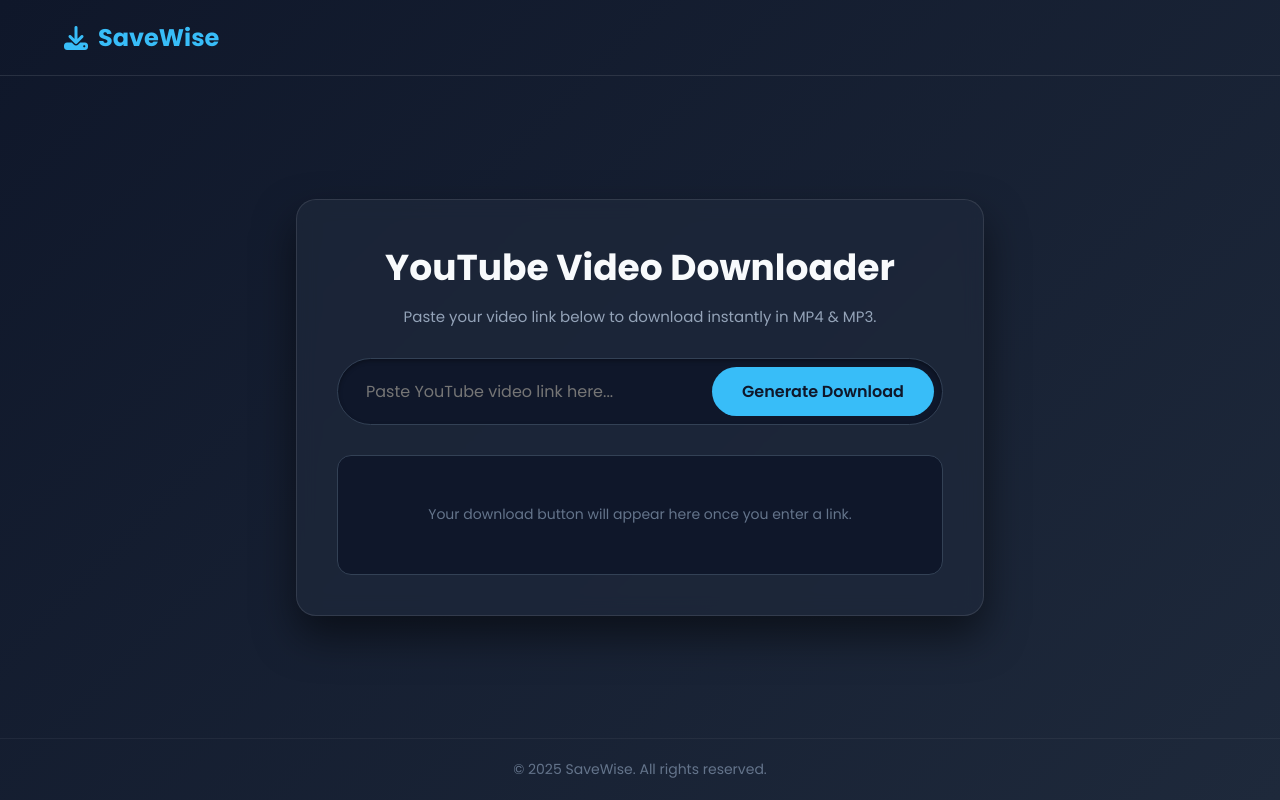
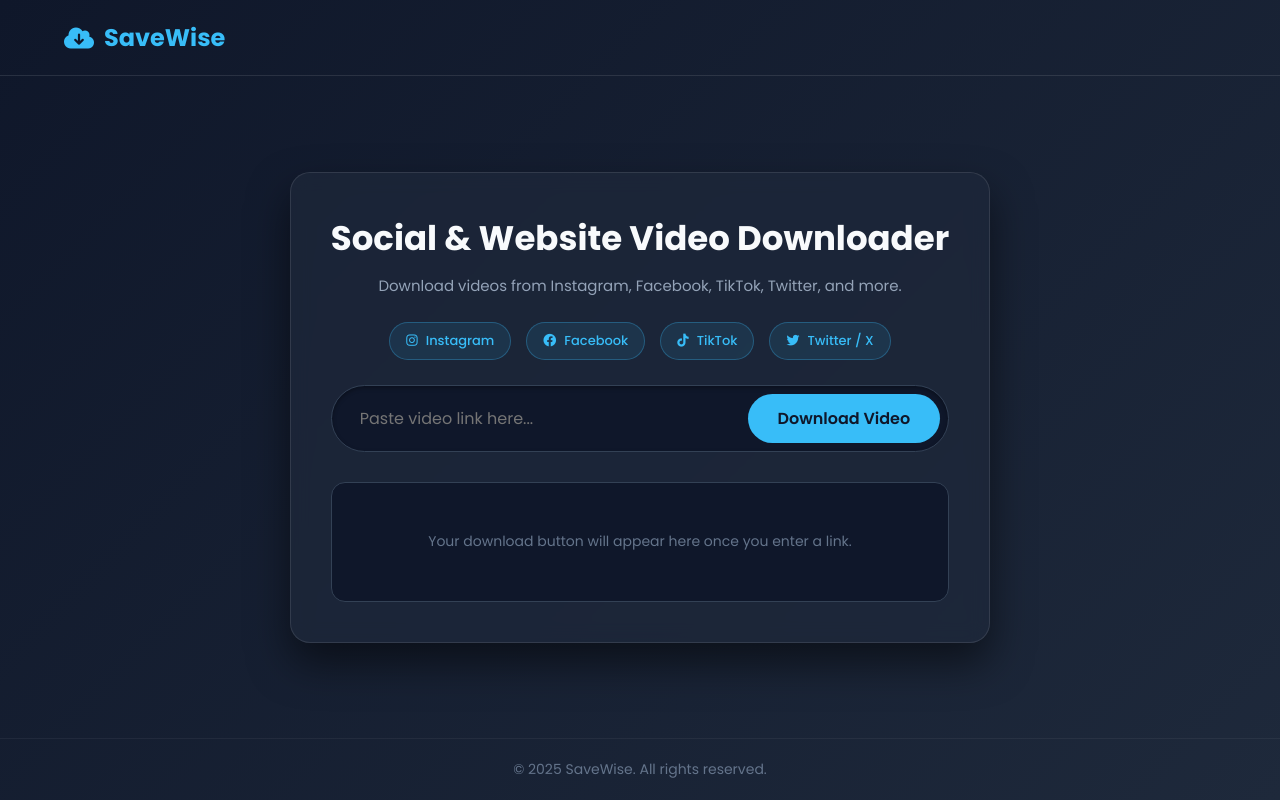
Before and after one commit to softblinkhelp-debug/savewise-site, a plain HTML site: page index.html in a window 1280 px wide. Drawn offline with Linux system fonts and the light colour scheme.

Commit message:
Update index.html

```diff
--- a/index.html
+++ b/index.html
@@ -3,7 +3,7 @@
 <head>
     <meta charset="UTF-8">
     <meta name="viewport" content="width=device-width, initial-scale=1.0">
-    <title>SaveWise - Free Video Downloader</title>
+    <title>SaveWise - Universal Social Video Downloader</title>
     <!-- Google Fonts & FontAwesome -->
     <link href="https://fonts.googleapis.com/css2?family=Poppins:wght@300;400;500;600;700&display=swap" rel="stylesheet">
     <link rel="stylesheet" href="https://cdnjs.cloudflare.com/ajax/libs/font-awesome/6.4.0/css/all.min.css">
@@ -38,8 +38,8 @@
             gap: 10px;
         }
         .main-container {
-            max-width: 700px;
-            margin: 60px auto;
+            max-width: 750px;
+            margin: 50px auto;
             padding: 40px;
             background: rgba(30, 41, 59, 0.7);
             backdrop-filter: blur(10px);
@@ -49,14 +49,33 @@
             text-align: center;
         }
         h1 {
-            font-size: 36px;
+            font-size: 34px;
             margin-bottom: 10px;
             color: #f8fafc;
         }
         p.subtitle {
             color: #94a3b8;
-            margin-bottom: 30px;
+            margin-bottom: 25px;
             font-size: 15px;
+        }
+        .platforms {
+            display: flex;
+            justify-content: center;
+            gap: 15px;
+            margin-bottom: 25px;
+            flex-wrap: wrap;
+        }
+        .platform-badge {
+            background: rgba(56, 189, 248, 0.1);
+            color: #38bdf8;
+            padding: 8px 16px;
+            border-radius: 20px;
+            font-size: 13px;
+            font-weight: 500;
+            display: flex;
+            align-items: center;
+            gap: 8px;
+            border: 1px solid rgba(56, 189, 248, 0.3);
         }
         .input-group {
             display: flex;
@@ -126,16 +145,23 @@
 <body>
 
     <header>
-        <div class="logo"><i class="fa-solid fa-download"></i> SaveWise</div>
+        <div class="logo"><i class="fa-solid fa-cloud-arrow-down"></i> SaveWise</div>
     </header>
 
     <div class="main-container">
-        <h1>YouTube Video Downloader</h1>
-        <p class="subtitle">Paste your video link below to download instantly in MP4 & MP3.</p>
+        <h1>Social & Website Video Downloader</h1>
+        <p class="subtitle">Download videos from Instagram, Facebook, TikTok, Twitter, and more.</p>
+
+        <div class="platforms">
+            <span class="platform-badge"><i class="fa-brands fa-instagram"></i> Instagram</span>
+            <span class="platform-badge"><i class="fa-brands fa-facebook"></i> Facebook</span>
+            <span class="platform-badge"><i class="fa-brands fa-tiktok"></i> TikTok</span>
+            <span class="platform-badge"><i class="fa-brands fa-twitter"></i> Twitter / X</span>
+        </div>
 
         <div class="input-group">
-            <input type="text" id="videoUrl" placeholder="Paste YouTube video link here...">
-            <button onclick="loadDownloader()">Generate Download</button>
+            <input type="text" id="videoUrl" placeholder="Paste video link here...">
+            <button onclick="loadDownloader()">Download Video</button>
         </div>
 
         <div class="widget-container" id="widgetBox">
@@ -157,10 +183,9 @@
                 return;
             }
 
-            // Encode the URL for the embed widget
             const encodedUrl = encodeURIComponent(urlInput);
 
-            // Render official downloader embed widget
+            // Universal downloader embed widget supporting multiple social platforms
             widgetBox.innerHTML = `
                 <iframe src="https://loader.to/api/button/?url=${encodedUrl}&color=38bdf8" scrolling="no"></iframe>
             `;
```
